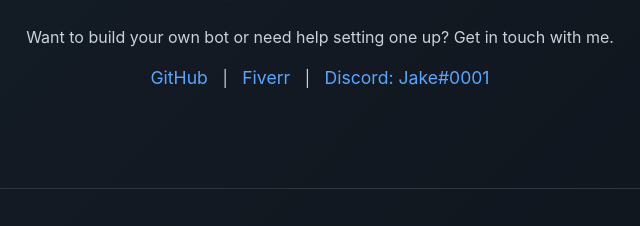
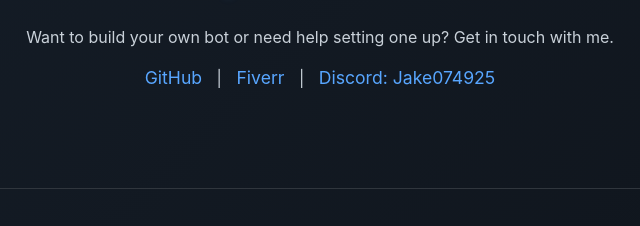
Before and after one commit to jake074925/jake074925.github.io, a plain HTML site: page index.html in a window 1280 px wide. Shown: the part 1123-1349 px from the top of the page, 320-960 px from the left. Drawn offline with Linux system fonts and the light colour scheme.

Commit message:
Update index.html

```diff
--- a/index.html
+++ b/index.html
@@ -106,7 +106,7 @@
     <div class="socials" style="text-align:center;margin-top:20px">
       <a href="https://github.com/jake074925" target="_blank">GitHub</a> |
       <a href="https://fiverr.com" target="_blank">Fiverr</a> |
-      <a href="#">Discord: Jake#0001</a>
+      <a href="#">Discord: Jake074925</a>
     </div>
   </section>
 
```
